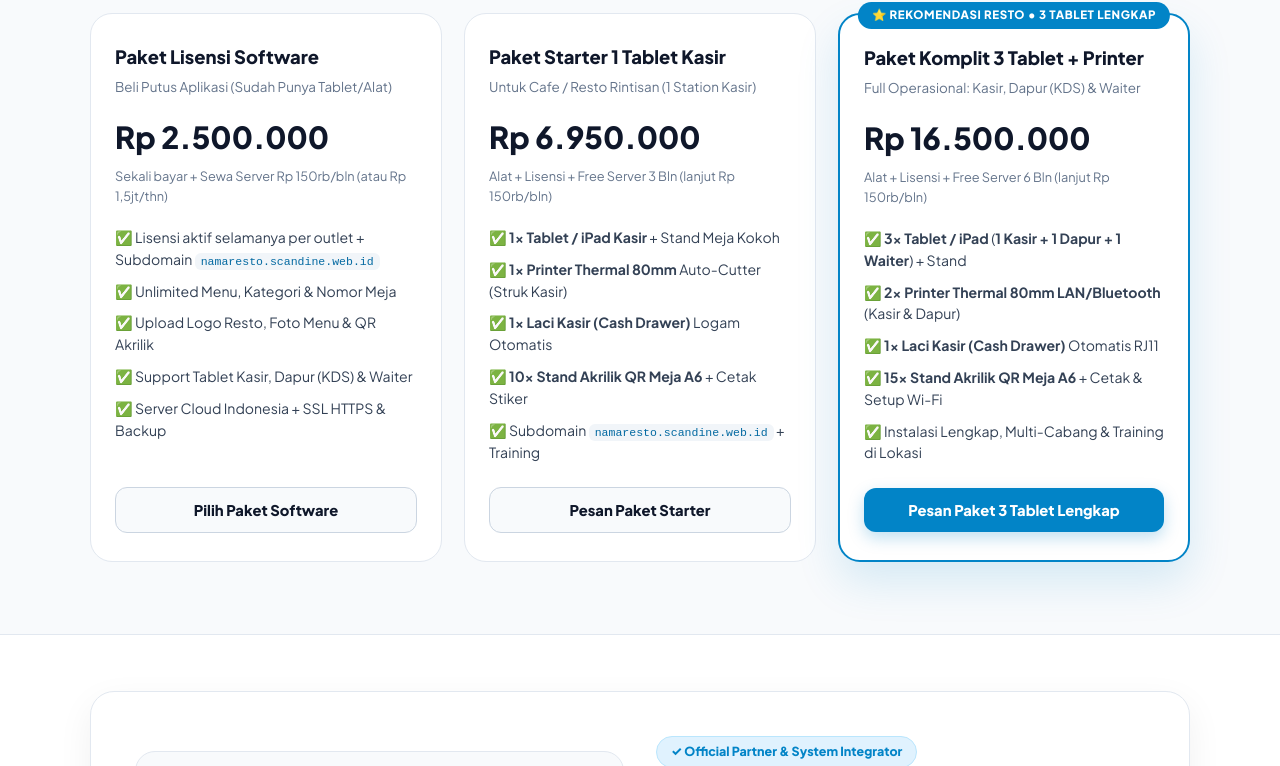
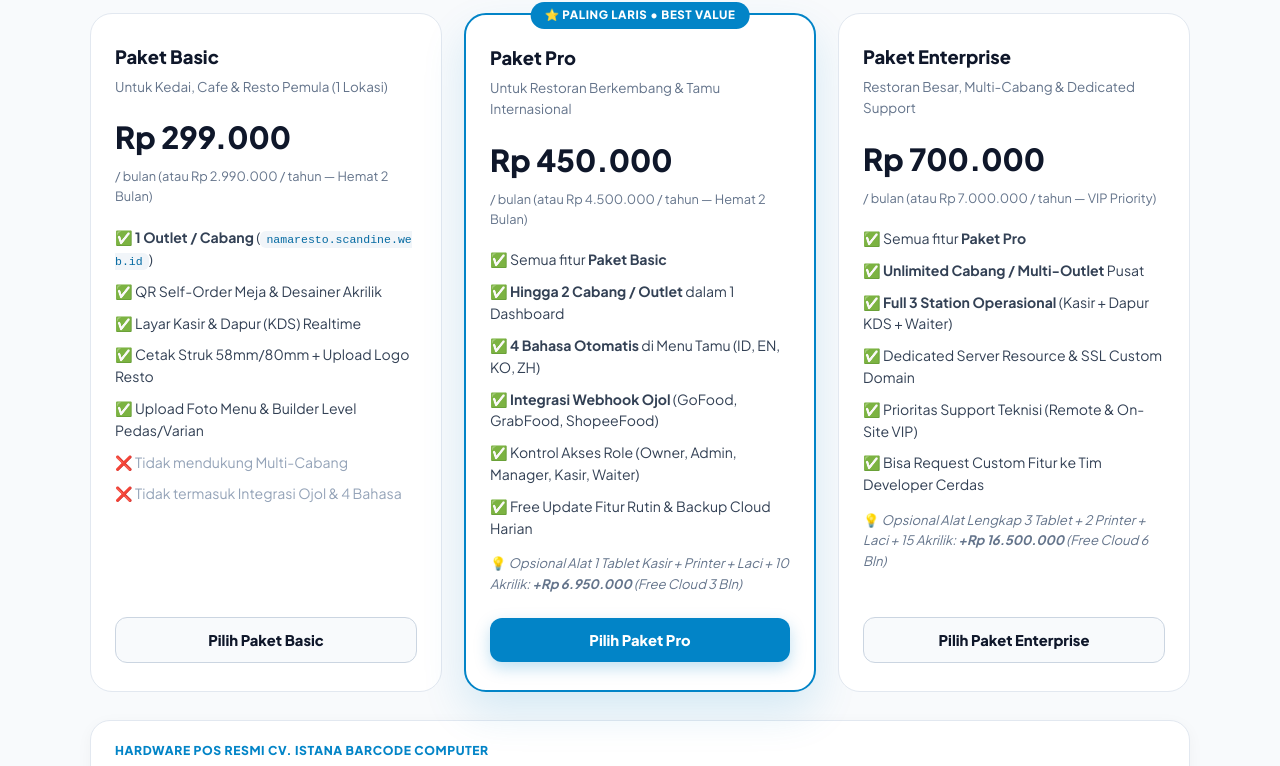
Before and after one commit to developercerdas/scandine, a website: page public/landing.html in a window 1280 px wide. Shown: the part 1908-2674 px from the top of the page. Drawn offline with Linux system fonts and the light colour scheme.

Commit message:
chore: update landing page to 3-tier Moka-style pricing (Basic Rp 299k, Pro Rp 450k, Enterprise Rp 700k + hardware bundles)

```diff
--- a/public/landing.html
+++ b/public/landing.html
@@ -562,72 +562,93 @@
   <section class="pricing-bg" id="harga">
     <div class="section">
       <div class="section-head">
-        <div class="section-tag">Paket Berlangganan &amp; Perangkat</div>
-        <h2>Pilih Paket Terbaik untuk Bisnis Kuliner Anda</h2>
-        <p>Tersedia paket langganan cloud subdomain nama resto sendiri maupun paket lengkap beserta perangkat hardware POS siap pakai.</p>
+        <div class="section-tag">Level Paket &amp; Perangkat POS</div>
+        <h2>Pilih Level Paket Sesuai Skala Bisnis Anda</h2>
+        <p>Tersedia paket langganan Cloud per bulan (Basic, Pro, Enterprise) serta opsi bundling perangkat lengkap 1 Tablet hingga 3 Tablet (Kasir, Dapur &amp; Waiter).</p>
       </div>
 
       <div class="pricing-grid">
-        <!-- Plan 1: Lisensi Sekali Bayar + Sewa Server -->
+        <!-- Level 1: BASIC -->
         <div class="price-card">
           <div>
-            <div class="price-title">Paket Lisensi Software</div>
-            <div class="price-sub">Beli Putus Aplikasi (Sudah Punya Tablet/Alat)</div>
-            <div class="price-amount">Rp 2.500.000</div>
-            <div class="price-period">Sekali bayar + Sewa Server Rp 150rb/bln (atau Rp 1,5jt/thn)</div>
+            <div class="price-title">Paket Basic</div>
+            <div class="price-sub">Untuk Kedai, Cafe &amp; Resto Pemula (1 Lokasi)</div>
+            <div class="price-amount">Rp 299.000</div>
+            <div class="price-period">/ bulan (atau Rp 2.990.000 / tahun — Hemat 2 Bulan)</div>
             <ul class="price-list">
-              <li>✅ Lisensi aktif selamanya per outlet + Subdomain <code>namaresto.scandine.web.id</code></li>
-              <li>✅ Unlimited Menu, Kategori &amp; Nomor Meja</li>
-              <li>✅ Upload Logo Resto, Foto Menu &amp; QR Akrilik</li>
-              <li>✅ Support Tablet Kasir, Dapur (KDS) &amp; Waiter</li>
-              <li>✅ Server Cloud Indonesia + SSL HTTPS &amp; Backup</li>
+              <li>✅ <strong>1 Outlet / Cabang</strong> (<code>namaresto.scandine.web.id</code>)</li>
+              <li>✅ QR Self-Order Meja &amp; Desainer Akrilik</li>
+              <li>✅ Layar Kasir &amp; Dapur (KDS) Realtime</li>
+              <li>✅ Cetak Struk 58mm/80mm + Upload Logo Resto</li>
+              <li>✅ Upload Foto Menu &amp; Builder Level Pedas/Varian</li>
+              <li style="color: #94a3b8;">❌ Tidak mendukung Multi-Cabang</li>
+              <li style="color: #94a3b8;">❌ Tidak termasuk Integrasi Ojol &amp; 4 Bahasa</li>
             </ul>
           </div>
-          <button type="button" onclick="openOrderModal('Paket Lisensi Software Sekali Bayar (Rp 2.500.000 + Server 150rb/bln)')" class="btn-plan btn-plan-outline" style="width: 100%; cursor: pointer; font-family: inherit;">
-            Pilih Paket Software
+          <button type="button" onclick="openOrderModal('Paket BASIC (Rp 299.000/bulan - 1 Outlet)')" class="btn-plan btn-plan-outline" style="width: 100%; cursor: pointer; font-family: inherit;">
+            Pilih Paket Basic
           </button>
         </div>
 
-        <!-- Plan 2: Starter 1 Tablet + Printer -->
-        <div class="price-card">
+        <!-- Level 2: PRO (Best Seller) -->
+        <div class="price-card featured">
+          <div class="popular-badge">⭐ Paling Laris • Best Value</div>
           <div>
-            <div class="price-title">Paket Starter 1 Tablet Kasir</div>
-            <div class="price-sub">Untuk Cafe / Resto Rintisan (1 Station Kasir)</div>
-            <div class="price-amount">Rp 6.950.000</div>
-            <div class="price-period">Alat + Lisensi + Free Server 3 Bln (lanjut Rp 150rb/bln)</div>
+            <div class="price-title">Paket Pro</div>
+            <div class="price-sub">Untuk Restoran Berkembang &amp; Tamu Internasional</div>
+            <div class="price-amount">Rp 450.000</div>
+            <div class="price-period">/ bulan (atau Rp 4.500.000 / tahun — Hemat 2 Bulan)</div>
             <ul class="price-list">
-              <li>✅ <strong>1x Tablet / iPad Kasir</strong> + Stand Meja Kokoh</li>
-              <li>✅ <strong>1x Printer Thermal 80mm</strong> Auto-Cutter (Struk Kasir)</li>
-              <li>✅ <strong>1x Laci Kasir (Cash Drawer)</strong> Logam Otomatis</li>
-              <li>✅ <strong>10x Stand Akrilik QR Meja A6</strong> + Cetak Stiker</li>
-              <li>✅ Subdomain <code>namaresto.scandine.web.id</code> + Training</li>
+              <li>✅ Semua fitur <strong>Paket Basic</strong></li>
+              <li>✅ <strong>Hingga 2 Cabang / Outlet</strong> dalam 1 Dashboard</li>
+              <li>✅ <strong>4 Bahasa Otomatis</strong> di Menu Tamu (ID, EN, KO, ZH)</li>
+              <li>✅ <strong>Integrasi Webhook Ojol</strong> (GoFood, GrabFood, ShopeeFood)</li>
+              <li>✅ Kontrol Akses Role (Owner, Admin, Manager, Kasir, Waiter)</li>
+              <li>✅ Free Update Fitur Rutin &amp; Backup Cloud Harian</li>
+              <li style="color: #64748b; font-size: 0.82rem; margin-top: 4px;">💡 <em>Opsional Alat 1 Tablet Kasir + Printer + Laci + 10 Akrilik: <strong>+Rp 6.950.000</strong> (Free Cloud 3 Bln)</em></li>
             </ul>
           </div>
-          <button type="button" onclick="openOrderModal('Paket Starter 1 Tablet Kasir + Printer (Rp 6.950.000 + Server 150rb/bln)')" class="btn-plan btn-plan-outline" style="width: 100%; cursor: pointer; font-family: inherit;">
-            Pesan Paket Starter
+          <button type="button" onclick="openOrderModal('Paket PRO (Rp 450.000/bulan - Hingga 2 Cabang + 4 Bahasa + Ojol)')" class="btn-plan btn-plan-primary" style="width: 100%; border: none; cursor: pointer; font-family: inherit;">
+            Pilih Paket Pro
           </button>
         </div>
 
-        <!-- Plan 3: Full Set 3 Tablet + 2 Printer -->
-        <div class="price-card featured">
-          <div class="popular-badge">⭐ Rekomendasi Resto • 3 Tablet Lengkap</div>
+        <!-- Level 3: ENTERPRISE -->
+        <div class="price-card">
           <div>
-            <div class="price-title">Paket Komplit 3 Tablet + Printer</div>
-            <div class="price-sub">Full Operasional: Kasir, Dapur (KDS) &amp; Waiter</div>
-            <div class="price-amount">Rp 16.500.000</div>
-            <div class="price-period">Alat + Lisensi + Free Server 6 Bln (lanjut Rp 150rb/bln)</div>
+            <div class="price-title">Paket Enterprise</div>
+            <div class="price-sub">Restoran Besar, Multi-Cabang &amp; Dedicated Support</div>
+            <div class="price-amount">Rp 700.000</div>
+            <div class="price-period">/ bulan (atau Rp 7.000.000 / tahun — VIP Priority)</div>
             <ul class="price-list">
-              <li>✅ <strong>3x Tablet / iPad</strong> (<strong>1 Kasir + 1 Dapur + 1 Waiter</strong>) + Stand</li>
-              <li>✅ <strong>2x Printer Thermal 80mm LAN/Bluetooth</strong> (Kasir &amp; Dapur)</li>
-              <li>✅ <strong>1x Laci Kasir (Cash Drawer)</strong> Otomatis RJ11</li>
-              <li>✅ <strong>15x Stand Akrilik QR Meja A6</strong> + Cetak &amp; Setup Wi-Fi</li>
-              <li>✅ Instalasi Lengkap, Multi-Cabang &amp; Training di Lokasi</li>
+              <li>✅ Semua fitur <strong>Paket Pro</strong></li>
+              <li>✅ <strong>Unlimited Cabang / Multi-Outlet</strong> Pusat</li>
+              <li>✅ <strong>Full 3 Station Operasional</strong> (Kasir + Dapur KDS + Waiter)</li>
+              <li>✅ Dedicated Server Resource &amp; SSL Custom Domain</li>
+              <li>✅ Prioritas Support Teknisi (Remote &amp; On-Site VIP)</li>
+              <li>✅ Bisa Request Custom Fitur ke Tim Developer Cerdas</li>
+              <li style="color: #64748b; font-size: 0.82rem; margin-top: 4px;">💡 <em>Opsional Alat Lengkap 3 Tablet + 2 Printer + Laci + 15 Akrilik: <strong>+Rp 16.500.000</strong> (Free Cloud 6 Bln)</em></li>
             </ul>
           </div>
-          <button type="button" onclick="openOrderModal('Paket Komplit 3 Tablet (Kasir, Dapur, Waiter) + Printer (Rp 16.500.000 + Server 150rb/bln)')" class="btn-plan btn-plan-primary" style="width: 100%; border: none; cursor: pointer; font-family: inherit;">
-            Pesan Paket 3 Tablet Lengkap
+          <button type="button" onclick="openOrderModal('Paket ENTERPRISE (Rp 700.000/bulan - Unlimited Cabang + VIP Support)')" class="btn-plan btn-plan-outline" style="width: 100%; cursor: pointer; font-family: inherit;">
+            Pilih Paket Enterprise
           </button>
         </div>
+      </div>
+
+      <!-- Hardware Bundle Add-On Strip -->
+      <div style="margin-top: 28px; background: #ffffff; border: 1.5px solid #e2e8f0; border-radius: 20px; padding: 20px 24px; display: flex; flex-wrap: wrap; align-items: center; justify-content: space-between; gap: 16px; box-shadow: 0 4px 16px rgba(15,23,42,0.04);">
+        <div style="flex: 1; min-width: 260px;">
+          <div style="font-size: 0.76rem; font-weight: 800; color: #0284c7; text-transform: uppercase; letter-spacing: 0.6px;">Hardware POS Resmi CV. Istana Barcode Computer</div>
+          <h3 style="font-size: 1.08rem; font-weight: 900; color: #0f172a; margin: 2px 0 4px;">Butuh Paket Sekalian Perangkat Tablet, Printer &amp; Stand Akrilik?</h3>
+          <p style="font-size: 0.85rem; color: #64748b; margin: 0;">
+            <strong>Starter (1 Tablet Kasir + Printer 80mm + Laci + 10 Akrilik):</strong> Rp 6.950.000 &nbsp;|&nbsp;
+            <strong>Komplit (3 Tablet Kasir/Dapur/Waiter + 2 Printer + Laci + 15 Akrilik):</strong> Rp 16.500.000
+          </p>
+        </div>
+        <button type="button" onclick="openOrderModal('Paket Bundling Hardware Lengkap (3 Tablet Kasir, Dapur, Waiter + 2 Printer + Akrilik)')" style="background: #0f172a; color: #fff; border: none; padding: 12px 20px; border-radius: 12px; font-weight: 800; font-size: 0.88rem; cursor: pointer; white-space: nowrap;">
+          🖥️ Pesan Sekalian Alat POS
+        </button>
       </div>
     </div>
   </section>
```
